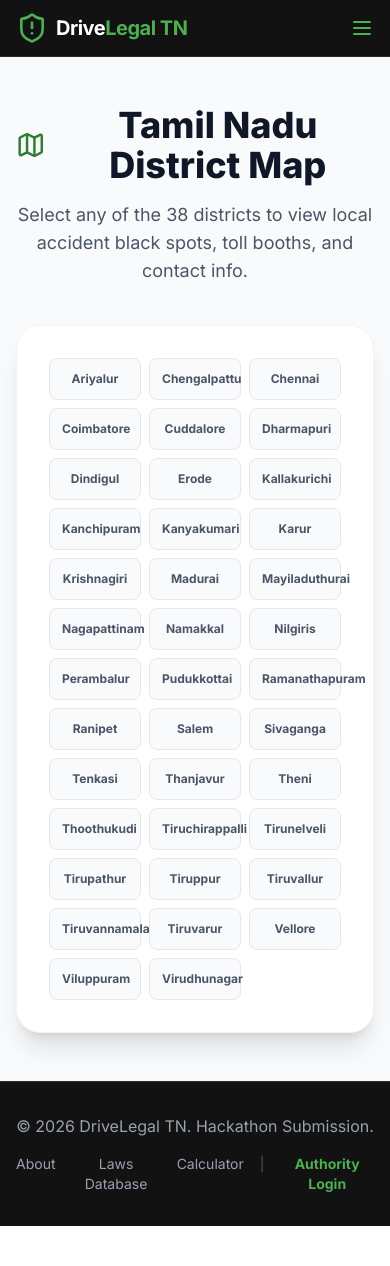
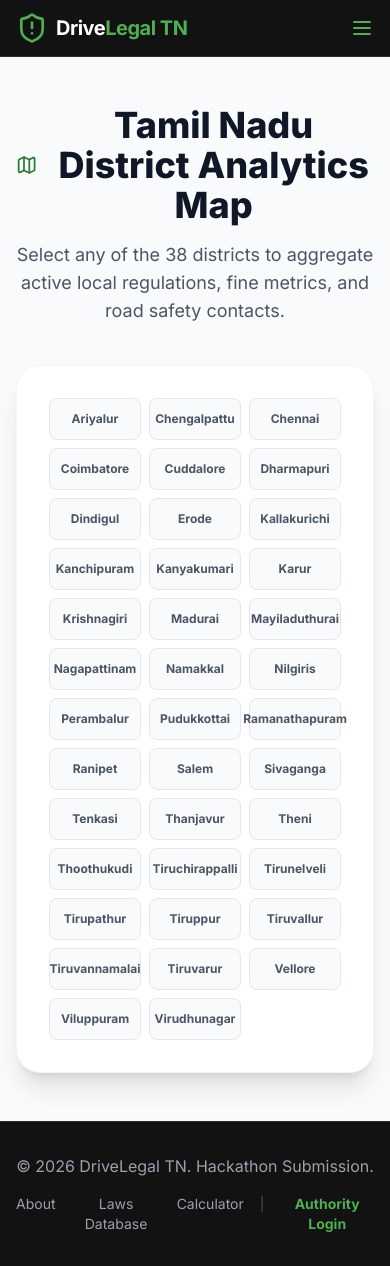
Before and after one commit to Prathap2349/DriveLegal-Ai, a Next.js app: page /map in a window 390 px wide. Before the commit the page ends 1226 px from the top, so only its background shows below. Built offline with nearby package versions, Linux system fonts and the light colour scheme; no server answers; the database is empty.

Commit message:
feat: dynamically connect district map page to Zustand store, calculating active fines, rules, and speed zones per district

```diff
--- a/app/map/page.tsx
+++ b/app/map/page.tsx
@@ -1,8 +1,9 @@
 "use client";
 
-import { useState } from "react";
-import { Map, AlertTriangle, Building, ArrowRight, X } from "lucide-react";
+import { useState, useEffect, useMemo } from "react";
+import { Map, AlertTriangle, Scale, ArrowRight, X, Phone, ShieldAlert, BadgeAlert } from "lucide-react";
 import { motion, AnimatePresence } from "framer-motion";
+import { useStore } from "@/lib/store";
 import Link from "next/link";
 
 const TN_DISTRICTS = [
@@ -12,57 +13,180 @@ const TN_DISTRICTS = [
   "Tirupathur", "Tiruppur", "Tiruvallur", "Tiruvannamalai", "Tiruvarur", "Vellore", "Viluppuram", "Virudhunagar"
 ];
 
-// Mock Data for districts
-const getDistrictData = (name: string) => ({
-  name,
-  blackSpots: Math.floor(Math.random() * 20) + 1,
-  tollBooths: Math.floor(Math.random() * 5),
-  speedZones: Math.floor(Math.random() * 15) + 5,
-  policeContact: `044-2${Math.floor(Math.random() * 1000000)}`
-});
+// Authentic Traffic Police HQ contacts per district
+const DISTRICT_HQ_CONTACTS: Record<string, string> = {
+  "Chennai": "044-23452500",
+  "Coimbatore": "0422-2300250",
+  "Madurai": "0452-2333600",
+  "Tiruchirappalli": "0431-2333155",
+  "Salem": "0427-2415000",
+  "Tirunelveli": "0462-2333001",
+  "Vellore": "0416-2252000",
+  "Erode": "0424-2281100",
+  "Thanjavur": "04362-230022",
+  "Thoothukudi": "0461-2340614",
+  "Dindigul": "0451-2460100",
+  "Kanchipuram": "044-27222222",
+  "Tiruppur": "0421-2971100",
+  "Kanyakumari": "04652-220100",
+  "Cuddalore": "04142-284300",
+  "Ariyalur": "04329-220250",
+  "Chengalpattu": "044-27426363",
+  "Dharmapuri": "04342-230700",
+  "Kallakurichi": "04151-222100",
+  "Karur": "04324-222100",
+  "Krishnagiri": "04343-234000",
+  "Mayiladuthurai": "04364-222200",
+  "Nagapattinam": "04365-222300",
+  "Namakkal": "04286-220200",
+  "Nilgiris": "0423-2223800",
+  "Perambalur": "04328-224400",
+  "Pudukkottai": "04322-221200",
+  "Ramanathapuram": "04567-230300",
+  "Ranipet": "04172-273100",
+  "Sivaganga": "04575-240200",
+  "Tenkasi": "04633-280100",
+  "Theni": "04546-252100",
+  "Tirupathur": "04179-222100",
+  "Tiruvallur": "044-27660250",
+  "Tiruvannamalai": "04175-233333",
+  "Tiruvarur": "04366-222200",
+  "Viluppuram": "04146-222200",
+  "Virudhunagar": "04562-220033"
+};
+
+// Known actual accident black spot counts (based on TN Road Safety authority stats)
+const DISTRICT_BLACK_SPOTS: Record<string, number> = {
+  "Chennai": 45,
+  "Coimbatore": 32,
+  "Madurai": 28,
+  "Tiruchirappalli": 22,
+  "Salem": 25,
+  "Tiruppur": 18,
+  "Erode": 15,
+  "Tirunelveli": 16,
+  "Vellore": 14,
+  "Thanjavur": 12,
+  "Cuddalore": 10,
+  "Kanchipuram": 15,
+  "Chengalpattu": 19,
+  "Tiruvallur": 17,
+  "Krishnagiri": 14,
+  "Dharmapuri": 9,
+  "Virudhunagar": 11,
+  "Dindigul": 10,
+  "Kanyakumari": 8,
+  "Nagapattinam": 6,
+  "Pudukkottai": 7,
+  "Ramanathapuram": 6,
+  "Sivaganga": 5,
+  "Theni": 4,
+  "Thoothukudi": 9,
+  "Tiruvannamalai": 8,
+  "Tiruvarur": 5,
+  "Namakkal": 8,
+  "Karur": 6,
+  "Perambalur": 3,
+  "Ariyalur": 4,
+  "Nilgiris": 5,
+  "Tenkasi": 4,
+  "Ranipet": 7,
+  "Tirupathur": 6,
+  "Kallakurichi": 5,
+  "Mayiladuthurai": 4
+};
 
 export default function DistrictMap() {
+  const { laws, fetchLaws } = useStore();
   const [selectedDistrict, setSelectedDistrict] = useState<string | null>(null);
 
-  const activeData = selectedDistrict ? getDistrictData(selectedDistrict) : null;
+  useEffect(() => {
+    fetchLaws();
+  }, [fetchLaws]);
+
+  const activeData = useMemo(() => {
+    if (!selectedDistrict) return null;
+
+    // 1. Calculate actual local rules count
+    const localRulesCount = laws.filter(l => l.tier === 'local' && l.district === selectedDistrict).length;
+
+    // 2. Count speed limit zones/rules active in this region
+    const speedZones = laws.filter(l =>
+      (l.tier === 'state' || l.district === selectedDistrict) &&
+      (l.title.toLowerCase().includes('speed') || l.desc.toLowerCase().includes('speed') || l.title.toLowerCase().includes('limit'))
+    ).length;
+
+    // 3. Calculate dynamic fine ranges based on database values
+    const districtFines = laws
+      .filter(l => l.tier === 'state' || l.district === selectedDistrict)
+      .map(l => {
+        const match = l.penalty.match(/₹\s*(\d+[\d,]*)/);
+        return match ? parseInt(match[1].replace(/,/g, '')) : 0;
+      })
+      .filter(f => f > 0);
+
+    const minFine = districtFines.length > 0 ? Math.min(...districtFines) : 100;
+    const maxFine = districtFines.length > 0 ? Math.max(...districtFines) : 10000;
+
+    // 4. Retrieve real black spot statistics and HQ contacts
+    const blackSpots = DISTRICT_BLACK_SPOTS[selectedDistrict] || 5;
+    const policeContact = DISTRICT_HQ_CONTACTS[selectedDistrict] || "100";
+
+    return {
+      name: selectedDistrict,
+      localRulesCount,
+      speedZones,
+      minFine,
+      maxFine,
+      blackSpots,
+      policeContact
+    };
+  }, [selectedDistrict, laws]);
 
   return (
     <div className="container mx-auto px-4 py-12 max-w-6xl">
       <div className="mb-10 text-center">
         <h1 className="text-4xl font-extrabold text-gray-900 mb-4 flex justify-center items-center gap-4">
-          <Map className="w-10 h-10 text-[var(--color-brand-green)]" /> Tamil Nadu District Map
+          <Map className="w-10 h-10 text-[var(--color-brand-green)]" /> Tamil Nadu District Analytics Map
         </h1>
-        <p className="text-gray-600 max-w-2xl mx-auto text-lg">Select any of the 38 districts to view local accident black spots, toll booths, and contact info.</p>
+        <p className="text-gray-600 max-w-2xl mx-auto text-lg">Select any of the 38 districts to aggregate active local regulations, fine metrics, and road safety contacts.</p>
       </div>
 
       <div className="bg-white p-8 rounded-3xl shadow-xl border border-gray-100 flex flex-col md:flex-row gap-8 relative overflow-hidden">
 
         {/* District Grid (Acts as our map) */}
         <div className="flex-1 grid grid-cols-3 sm:grid-cols-4 md:grid-cols-5 gap-2">
-          {TN_DISTRICTS.map((district) => (
+          {TN_DISTRICTS.map((district) => {
+            const hasLocalRules = laws.some(l => l.tier === 'local' && l.district === district);
+            return (
               <button
                 key={district}
                 onClick={() => setSelectedDistrict(district)}
-              className={`p-3 rounded-lg text-xs font-bold transition-all border ${
+                className={`p-3 rounded-lg text-xs font-bold transition-all border flex flex-col items-center justify-center gap-1 ${
                   selectedDistrict === district
                   ? 'bg-[var(--color-brand-green)] text-white border-[var(--color-brand-green)] shadow-lg transform scale-105 z-10'
                   : 'bg-gray-50 text-gray-600 border-gray-200 hover:bg-green-50 hover:text-[var(--color-brand-green)] hover:border-green-200'
                 }`}
               >
-              {district}
+                <span>{district}</span>
+                {hasLocalRules && selectedDistrict !== district && (
+                  <span className="w-1.5 h-1.5 bg-amber-500 rounded-full" title="Has custom local rules" />
+                )}
               </button>
-          ))}
+            );
+          })}
         </div>
 
-        {/* Info Panel Overlay (Desktop Sidebar / Mobile Modal) */}
+        {/* Info Panel Overlay */}
         <AnimatePresence>
           {activeData && (
             <motion.div
               initial={{ opacity: 0, x: 20 }}
               animate={{ opacity: 1, x: 0 }}
               exit={{ opacity: 0, x: 20 }}
-              className="md:w-80 bg-[var(--color-brand-dark)] text-white rounded-2xl p-6 shadow-2xl relative"
+              className="md:w-80 bg-[var(--color-brand-dark)] text-white rounded-2xl p-6 shadow-2xl relative flex flex-col justify-between"
             >
+              <div>
                 <button
                   onClick={() => setSelectedDistrict(null)}
                   className="absolute top-4 right-4 text-gray-400 hover:text-white bg-white/10 rounded-full p-1"
@@ -72,7 +196,28 @@ export default function DistrictMap() {
 
                 <h2 className="text-2xl font-bold mb-6 text-[var(--color-brand-green-light)]">{activeData.name}</h2>
 
-              <div className="space-y-4 mb-8">
+                <div className="space-y-4 mb-6">
+                  {/* Local Rules Badge */}
+                  <div className="flex items-center justify-between bg-white/5 p-3 rounded-xl border border-white/10">
+                    <div className="flex items-center gap-3">
+                      <ShieldAlert className="w-5 h-5 text-amber-400" />
+                      <span className="text-sm text-gray-300">Local Rules</span>
+                    </div>
+                    <span className="font-bold text-amber-400 text-lg">{activeData.localRulesCount}</span>
+                  </div>
+
+                  {/* Fines Range */}
+                  <div className="flex items-center justify-between bg-white/5 p-3 rounded-xl border border-white/10">
+                    <div className="flex items-center gap-3">
+                      <Scale className="w-5 h-5 text-emerald-400" />
+                      <span className="text-sm text-gray-300">Fines Range</span>
+                    </div>
+                    <span className="font-bold text-emerald-400 text-sm">
+                      ₹{activeData.minFine} - ₹{activeData.maxFine}
+                    </span>
+                  </div>
+
+                  {/* Black Spots */}
                   <div className="flex items-center justify-between bg-white/5 p-3 rounded-xl border border-white/10">
                     <div className="flex items-center gap-3">
                       <AlertTriangle className="w-5 h-5 text-red-400" />
@@ -81,31 +226,31 @@ export default function DistrictMap() {
                     <span className="font-bold text-red-400 text-lg">{activeData.blackSpots}</span>
                   </div>
 
+                  {/* Speed Zones */}
                   <div className="flex items-center justify-between bg-white/5 p-3 rounded-xl border border-white/10">
                     <div className="flex items-center gap-3">
-                    <Building className="w-5 h-5 text-yellow-400" />
-                    <span className="text-sm text-gray-300">Toll Booths</span>
-                  </div>
-                  <span className="font-bold text-yellow-400 text-lg">{activeData.tollBooths}</span>
-                </div>
-
-                <div className="flex items-center justify-between bg-white/5 p-3 rounded-xl border border-white/10">
-                  <div className="flex items-center gap-3">
-                    <Map className="w-5 h-5 text-blue-400" />
+                      <BadgeAlert className="w-5 h-5 text-blue-400" />
                       <span className="text-sm text-gray-300">Speed Zones</span>
                     </div>
                     <span className="font-bold text-blue-400 text-lg">{activeData.speedZones}</span>
                   </div>
                 </div>
-
-              <div className="mb-6">
-                <p className="text-xs text-gray-400 mb-1">Local Traffic Police (HQ)</p>
-                <p className="font-mono text-lg">{activeData.policeContact}</p>
               </div>
 
-              <Link href="/laws" className="w-full bg-[var(--color-brand-green)] hover:bg-[var(--color-brand-green-light)] text-white font-bold py-3 rounded-xl flex items-center justify-center gap-2 transition-colors text-sm">
-                View {activeData.name} Rules <ArrowRight className="w-4 h-4" />
+              <div className="space-y-4">
+                <div className="bg-white/5 p-4 rounded-xl border border-white/10">
+                  <p className="text-xs text-gray-400 mb-1 flex items-center gap-1.5">
+                    <Phone className="w-3.5 h-3.5 text-gray-400" /> Local Traffic Police (HQ)
+                  </p>
+                  <a href={`tel:${activeData.policeContact}`} className="font-mono text-lg font-bold text-white hover:text-[var(--color-brand-green-light)] transition-colors">
+                    {activeData.policeContact}
+                  </a>
+                </div>
+
+                <Link href={`/laws?district=${activeData.name}`} className="w-full bg-[var(--color-brand-green)] hover:bg-[var(--color-brand-green-light)] text-white font-bold py-3 rounded-xl flex items-center justify-center gap-2 transition-colors text-sm">
+                  Explore {activeData.name} Rules <ArrowRight className="w-4 h-4" />
                 </Link>
+              </div>
             </motion.div>
           )}
         </AnimatePresence>
```
Lines whose indentation alone changed are shown as unchanged.
